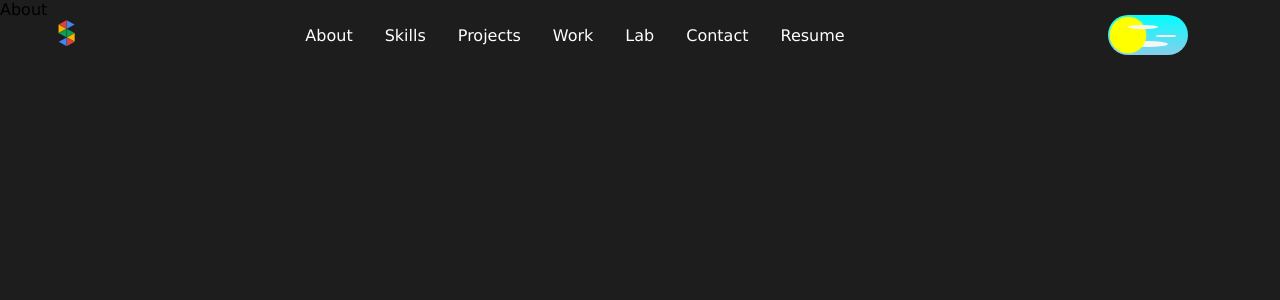
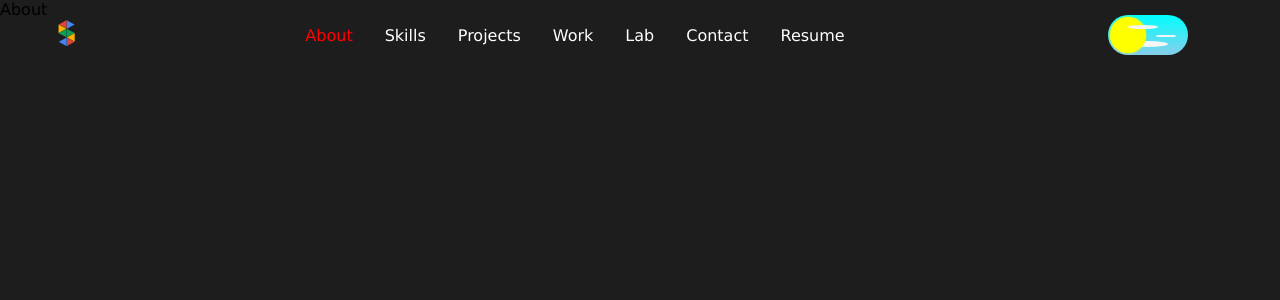
Before and after one commit to sarveshh/sarveshh.github.io, a React (Create React App) app: page /about in a window 1280 px wide. Shown: the top 300 px of the page. Built offline with nearby package versions, Linux system fonts and the light colour scheme; what google-maps-react would draw is missing.

Commit message:
Active Link styling - react router

```diff
--- a/src/components/Navbar/Navbar.css
+++ b/src/components/Navbar/Navbar.css
@@ -23,6 +23,10 @@
   height: 100%;
   cursor: pointer;
 }
+.link.active {
+  color: red;
+}
+
 .mobile-menu-icon {
   display: none;
 }
--- a/src/components/Navbar/Navbar.js
+++ b/src/components/Navbar/Navbar.js
@@ -3,6 +3,7 @@ import "./Navbar.css";
 import navbarItems from "./NavbarItems";
 import { FaBars } from "react-icons/fa";
 import LogoSvg from "../../assets/LogoSvg";
+import { NavLink } from 'react-router-dom'
 
 const Navbar = ({ toggle, onClick }) => {
     const [navbar, setNavbar] = useState(false);
@@ -27,9 +28,9 @@ const Navbar = ({ toggle, onClick }) => {
             </div>
             <div className="menu-items">
                 {navbarItems.map((item, index) => (
-                    <a href="/" className="link" to={item.link} key={index}>
+                    <NavLink className="link" to={item.link} key={index}>
                         {item.title}
-                    </a>
+                    </NavLink>
                 ))}
             </div>
             <div className="icons">
--- a/src/components/Sidebar/Sidebar.js
+++ b/src/components/Sidebar/Sidebar.js
@@ -2,6 +2,7 @@ import React from 'react'
 import './Sidebar.css'
 import navbarItems from '../Navbar/NavbarItems'
 import { FaTimes } from 'react-icons/fa'
+import { Link } from 'react-router-dom'
 
 const Sidebar = ({ isopen, toggle }) => {
 
@@ -12,7 +13,6 @@ const Sidebar = ({ isopen, toggle }) => {
         opacityClasses.push('opacity-off')
     }
 
-
     return (
         <div className={opacityClasses.join(' ')} isopen={isopen.toString()} onClick={toggle}>
             <div className="icon">
@@ -21,9 +21,9 @@ const Sidebar = ({ isopen, toggle }) => {
             <div className="sidebar-wrapper">
                 <div className="sidebar-menu">
                     {navbarItems.map((item, index) => (
-                        <a href="/" to={item.link} key={index} className="sidebar-links">
+                        <Link to={item.link} key={index} className="sidebar-links">
                             {item.title}
-                        </a>
+                        </Link>
                     ))}
                 </div>
             </div>
```
